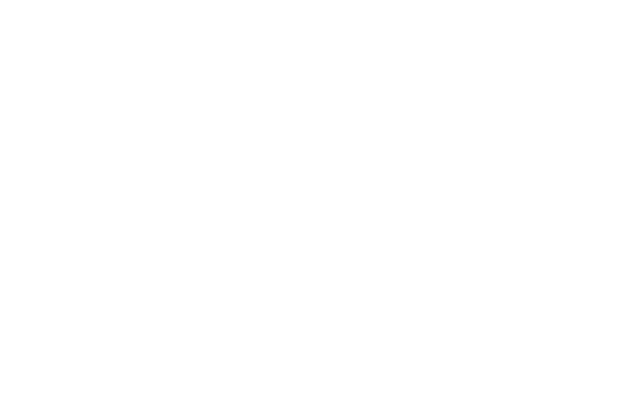
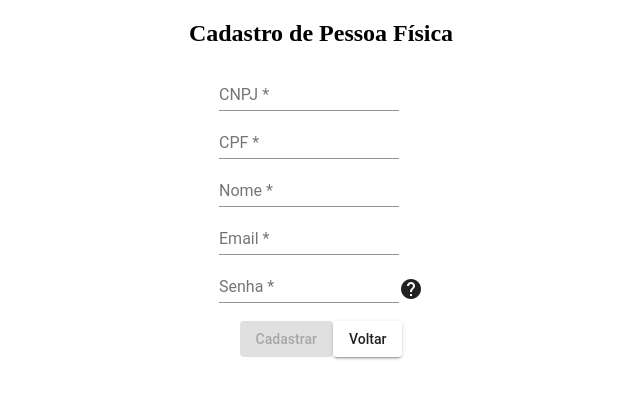
Before and after one commit to lsouzafapos/ponto-inteligente-frontend, an Angular app: page /cadastro-pf in a window 1280 px wide. Before the commit this address led to /. Shown: the top 398 px of the page, without its empty margins (319-959 px from the left). Built offline with nearby package versions, Linux system fonts and the light colour scheme.

Commit message:
Incluindo componente de pf

```diff
--- a/src/app/app.module.ts
+++ b/src/app/app.module.ts
@@ -32,7 +32,7 @@ import { MAT_DIALOG_DATA } from '@angular/material/dialog';
 
 
 import { AppComponent } from './app.component';
-import { LoginModule, LoginRoutingModule, CadastroPjModule, CadastroPjRoutingModule } from './autenticacao';
+import { LoginModule, LoginRoutingModule, CadastroPjModule, CadastroPjRoutingModule, CadastroPfModule, CadastroPfRoutingModule } from './autenticacao';
 import { AppRoutingModule } from './app-routing.module';
 
 @NgModule({
@@ -46,6 +46,8 @@ import { AppRoutingModule } from './app-routing.module';
     LoginRoutingModule,
     CadastroPjModule,
     CadastroPjRoutingModule,
+    CadastroPfModule,
+    CadastroPfRoutingModule,
     AppRoutingModule
   ],
   providers: [],
--- /dev/null
+++ b/src/app/autenticacao/cadastro-pf/cadastro-pf-routing.module.ts
@@ -0,0 +1,26 @@
+import { NgModule } from "@angular/core";
+import { RouterModule, Routes } from "@angular/router";
+import { CadastrarPfComponent, CadastroPfComponent } from "./components";
+
+export const CadastroPfRoutes: Routes = [
+    {
+        path: 'cadastro-pf',
+        component: CadastroPfComponent,
+        children: [
+            {
+                path: '',
+                component: CadastrarPfComponent,
+            }
+        ]
+    }
+];
+
+@NgModule({
+    imports: [
+        RouterModule.forChild(CadastroPfRoutes)
+    ],
+    exports: [
+        RouterModule
+    ]
+})
+export class CadastroPfRoutingModule {}
--- /dev/null
+++ b/src/app/autenticacao/cadastro-pf/components/cadastrar-pf/cadastrar-pf.component.html
@@ -0,0 +1,44 @@
+<form [formGroup]="form" fxLayoutAlign="center" novalidate>
+    <mat-list>
+        <mat-list-item>
+            <mat-form-field>
+                <input matInput placeholder="CNPJ"
+                    formControlName="cnpj" mascara="99.999.999/9999-99">
+            </mat-form-field>
+        </mat-list-item>
+        <mat-list-item>
+            <mat-form-field>
+                <input matInput placeholder="CPF"
+                    formControlName="cpf" mascara="999.999.999-99">
+            </mat-form-field>
+        </mat-list-item>
+        <mat-list-item>
+            <mat-form-field>
+                <input matInput placeholder="Nome"
+                    formControlName="nome">
+            </mat-form-field>
+        </mat-list-item>
+        <mat-list-item>
+            <mat-form-field>
+                <input matInput placeholder="Email"
+                    formControlName="email">
+            </mat-form-field>
+        </mat-list-item>
+        <mat-list-item>
+            <mat-form-field>
+                <input type="password" matInput placeholder="Senha"
+                    formControlName="senha">
+            </mat-form-field>
+                <span matTooltip="Senha deve conter 6 caracteres">
+                    <mat-icon>help</mat-icon>
+                </span>
+        </mat-list-item>
+        <mat-list-item fxLayoutAlign="center">
+            <button mat-raised-button color="primary"
+            [disabled]="form.invalid"(click)="cadastrarPf()">
+            Cadastrar
+            </button>
+            <a mat-raised-button routerLink="/login">Voltar</a>
+        </mat-list-item>
+    </mat-list>
+</form>
--- /dev/null
+++ b/src/app/autenticacao/cadastro-pf/components/cadastrar-pf/cadastrar-pf.component.ts
@@ -0,0 +1,45 @@
+import { Component, OnInit } from '@angular/core';
+import { FormBuilder, FormGroup, Validators } from '@angular/forms';
+import { MatSnackBar } from '@angular/material/snack-bar';
+import { Router } from '@angular/router';
+import { CnpjValidator, CpfValidator } from 'src/app/shared/validators';
+
+@Component({
+  selector: 'app-cadastrar-pf',
+  templateUrl: './cadastrar-pf.component.html',
+  styleUrls: ['./cadastrar-pf.component.css']
+})
+export class CadastrarPfComponent implements OnInit {
+
+  form: FormGroup;
+
+  constructor(
+    private fb: FormBuilder,
+    private snackBar: MatSnackBar,
+    private router: Router
+  ) { }
+
+  ngOnInit(): void {
+    this.gerarForm();
+  }
+
+  gerarForm(){
+    this.form = this.fb.group({
+      nome: ['', [Validators.required, Validators.minLength(3)]],
+      email: ['', [Validators.required, Validators.email]],
+      senha: ['', [Validators.required], Validators.minLength[6]],
+      cpf: ['', [Validators.required, CpfValidator]],
+      cnpj: ['', [Validators.required, CnpjValidator]]
+    })
+  }
+
+  cadastrarPf(){
+    if(this.form.invalid){
+      return false;
+    }
+
+    alert(JSON.stringify(this.form.value));
+    return false;
+  }
+
+}
--- /dev/null
+++ b/src/app/autenticacao/cadastro-pf/components/cadastrar-pf/index.ts
@@ -0,0 +1 @@
+export * from './cadastrar-pf.component';
--- /dev/null
+++ b/src/app/autenticacao/cadastro-pf/components/cadastro-pf.component.ts
@@ -0,0 +1,9 @@
+import { Component } from "@angular/core";
+
+@Component({
+    template: `
+    <h2 fxLayoutAlign="center">Cadastro de Pessoa Física</h2>
+    <router-outlet></router-outlet>
+    `
+})
+export class CadastroPfComponent{}
--- /dev/null
+++ b/src/app/autenticacao/cadastro-pf/components/index.ts
@@ -0,0 +1,2 @@
+export * from './cadastrar-pf';
+export * from './cadastro-pf.component';
--- /dev/null
+++ b/src/app/autenticacao/cadastro-pf/index.ts
@@ -0,0 +1,2 @@
+export * from './cadastro-pf.module';
+export * from './cadastro-pf-routing.module';
--- a/src/app/autenticacao/index.ts
+++ b/src/app/autenticacao/index.ts
@@ -1,2 +1,3 @@
 export * from './login';
 export * from './cadastro-pj';
+export* from './cadastro-pf';
```
Also changed, not shown: src/app/autenticacao/cadastro-pf/cadastro-pf.module.ts (added, +39 -0 lines), src/app/autenticacao/cadastro-pf/components/cadastrar-pf/cadastrar-pf.component.css (added), 1 other file (tests, documents, lock files or other folders).
